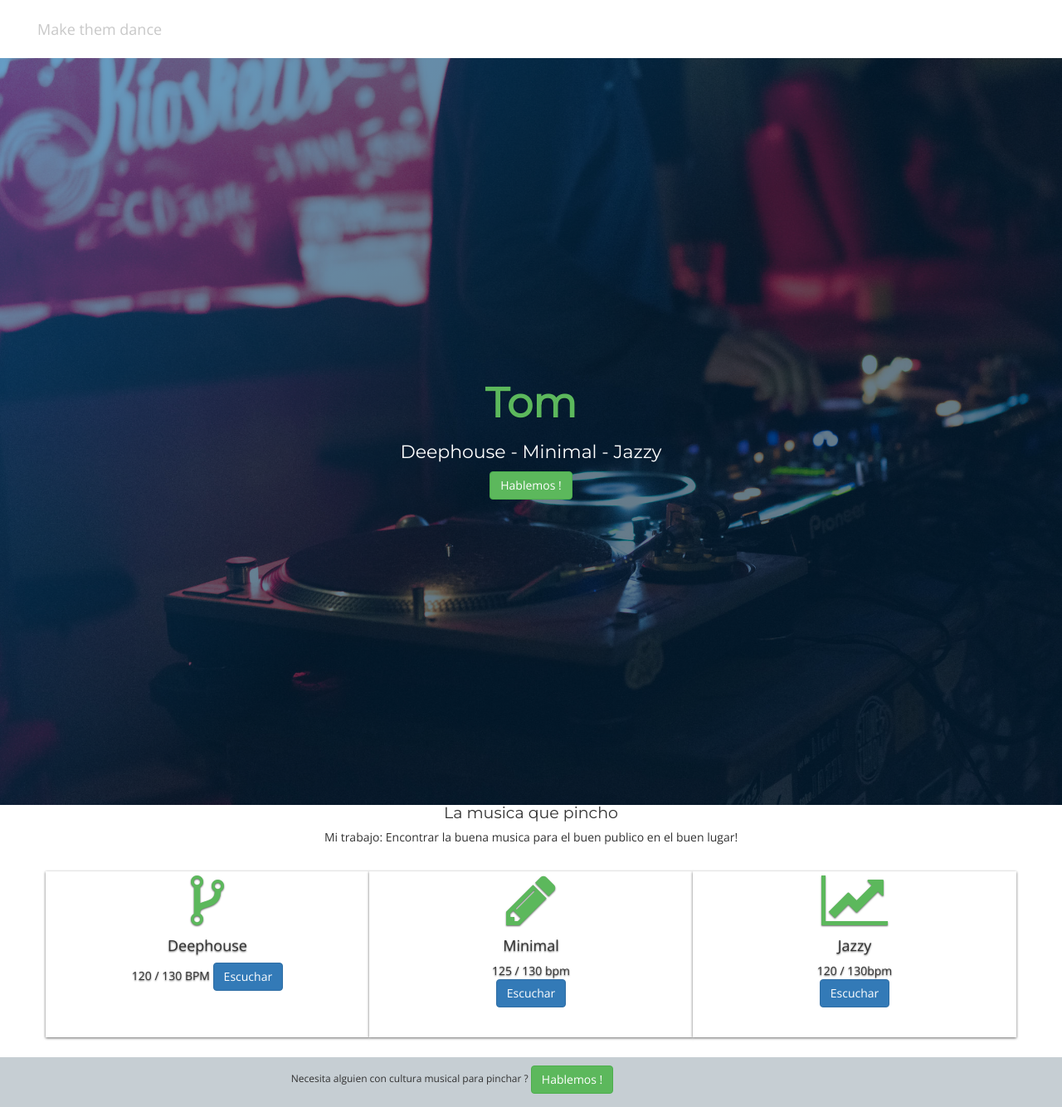
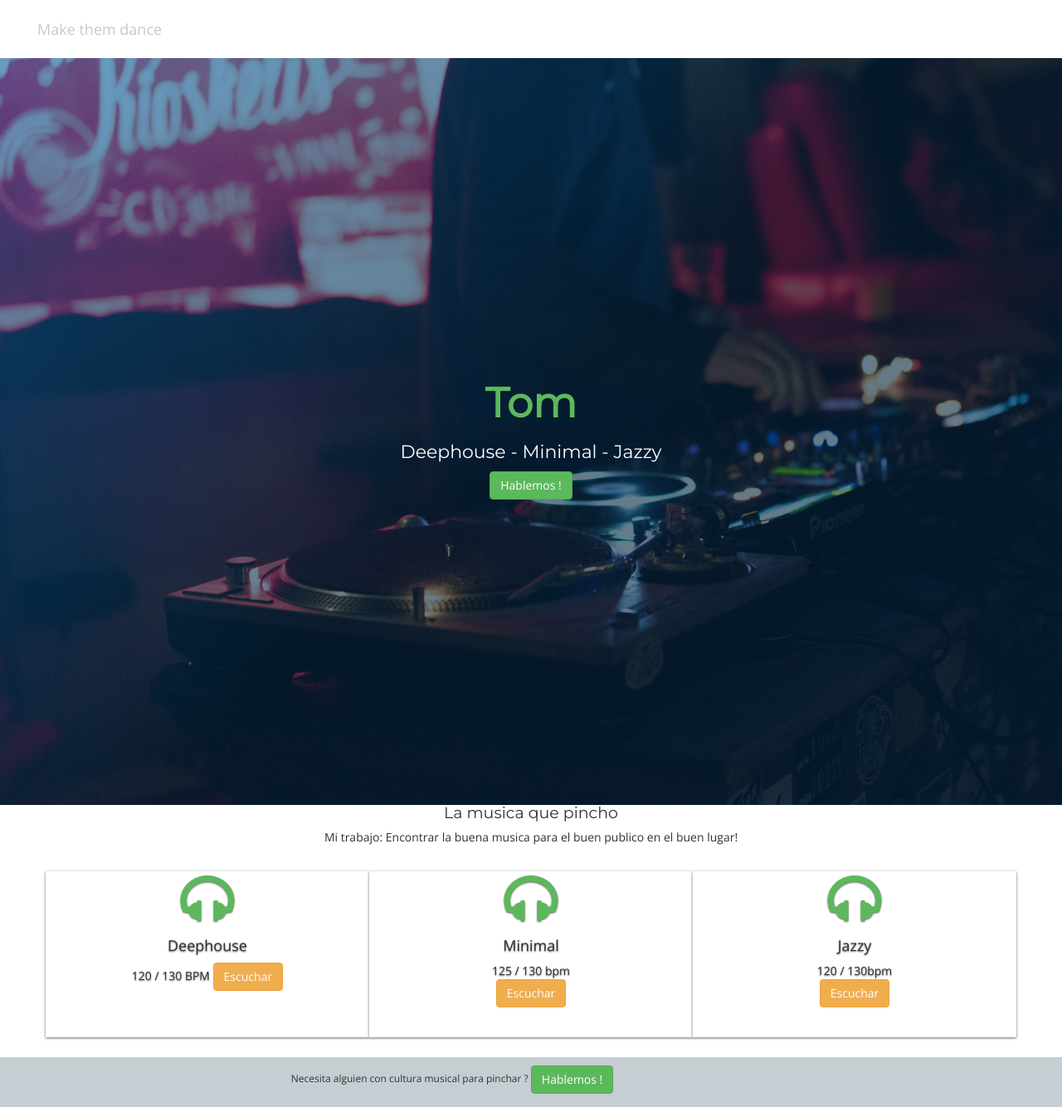
Before and after one commit to tomas1433/se, a Jekyll site: the page music.html, which Jekyll copies as it is, in a window 1280 px wide. Shown: the whole page at 83% size. Built offline with Jekyll 4.4.1, drawn with Linux system fonts in a browser that asks for light colours; nearby versions of some CDN libraries; some web fonts are replaced.

Commit message:
Update music.html

```diff
--- a/music.html
+++ b/music.html
@@ -108,11 +108,11 @@
                   <br>
                     <div class="col-md-4 features">
                       <center>
-                        <i class="fa fa-code-fork fa-5x" style="color:#5CB85C" aria-hidden="true"></i>
+                        <i class="fa fa-headphones fa-5x" style="color:#5CB85C" aria-hidden="true"></i>
                         <br>
                         <h4 class="footertext">Deephouse</h4>
                         <p class="footertext">  120 / 130 BPM
-                          <button type="button" class="btn btn-primary" data-toggle="modal" data-target="#modal1">Escuchar</button>
+                          <button type="button" class="btn btn-warning" data-toggle="modal" data-target="#modal1">Escuchar</button>
 
 <div class="modal fade" id="modal1" tabindex="-1" role="dialog" aria-labelledby="myModalLabel" >
   <div class="modal-dialog" role="document">
@@ -134,11 +134,11 @@
 
                     <div class="col-md-4 features">
                       <center>
-                        <i class="fa fa-pencil fa-5x" style="color:#5CB85C" aria-hidden="true"></i>
+                        <i class="fa fa-headphones  fa-5x" style="color:#5CB85C" aria-hidden="true"></i>
                         <br>
                         <h4 class="footertext">Minimal</h4>
                         <p class="footertext">125 / 130 bpm<br>
-                          <button type="button" class="btn btn-primary" data-toggle="modal" data-target="#modal2">Escuchar</button>
+                          <button type="button" class="btn btn-warning" data-toggle="modal" data-target="#modal2">Escuchar</button>
 
 <div class="modal fade" id="modal2" tabindex="-1" role="dialog" aria-labelledby="myModalLabel">
   <div class="modal-dialog" role="document">
@@ -160,11 +160,11 @@
 
                     <div class="col-md-4 features">
                       <center>
-                        <i class="fa fa-line-chart fa-5x" style="color:#5CB85C" aria-hidden="true"></i>
+                        <i class="fa fa-headphones  fa-5x" style="color:#5CB85C" aria-hidden="true"></i>
                          <br>
                         <h4 class="footertext">Jazzy</h4>
                         <p class="footertext">120 / 130bpm<br>
-                          <button type="button" class="btn btn-primary" data-toggle="modal" data-target="#modal3">Escuchar</button>
+                          <button type="button" class="btn btn-warning" data-toggle="modal" data-target="#modal3">Escuchar</button>
 
 <div class="modal fade" id="modal3" tabindex="-1" role="dialog" aria-labelledby="myModalLabel">
   <div class="modal-dialog" role="document">
```
